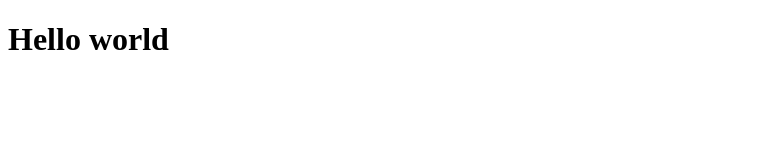
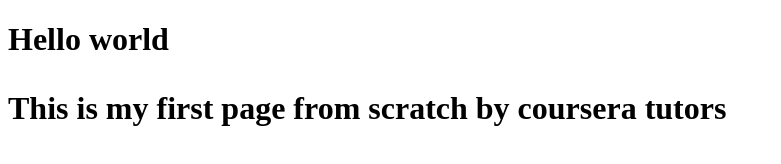
Before and after one commit to Investorchrome/Coursera-test, a plain HTML site: page site/index.html in a window 1280 px wide. Shown: the whole page, without its empty margins (0-781 px from the left). Drawn offline with Linux system fonts and the light colour scheme.

Commit message:
changes added

```diff
--- a/site/index.html
+++ b/site/index.html
@@ -7,5 +7,6 @@
 </head>
 <body>
 <h1>Hello world<h1>
+<p>This is my first page from scratch by coursera tutors<p>
 </body>
 </html>
```
